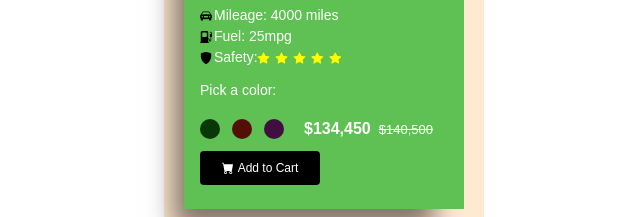
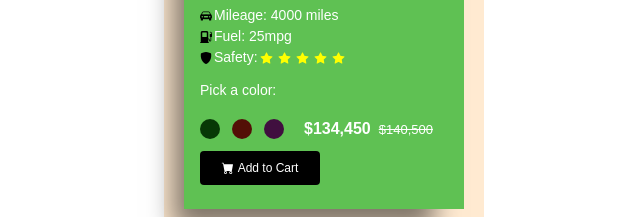
Before and after one commit to kalisubbaiya/js-car-shopping-card, a plain HTML site: page index.html in a window 1280 px wide. Shown: the part 332-549 px from the top of the page, 316-956 px from the left. Drawn offline with nearby package versions, Linux system fonts and the light colour scheme.

Commit message:
car shopping card

```diff
--- a/css/style.css
+++ b/css/style.css
@@ -53,6 +53,7 @@ p{
 }
 .bi-star-fill{
     color: yellow;
+    margin: 0 3px;
 }
 .span1{
     font-weight: bolder;
--- a/js/main.js
+++ b/js/main.js
@@ -3,7 +3,12 @@ let cars=[{
     name:"Rolls-Royce Phantom VIII",
     image1:"images/RRoyce-gr.webp",
     image2:"images/RRoyce-br.webp",
-    image3:"images/RRoyce-vio.webp"
+    image3:"images/RRoyce-vio.webp",
+    mileage:"Mileage: 4000 miles",
+    fuel:"Fuel: 25mpg",
+    safety_rating:5,
+    price:"$140,500",
+    offerPrice:"$134,450"
 }];
 let cont=document.querySelector(".container");
 
@@ -43,8 +48,6 @@ cars.forEach(e=>{
     title.style.borderRadius="4px";
 
 
-
-
     detail.appendChild(title);
 
     let cName=document.createElement("h3");
@@ -52,20 +55,20 @@ cars.forEach(e=>{
     detail.appendChild(cName);
 
     let para=document.createElement("p");
-    para.innerHTML=`<i class="bi bi-car-front-fill"></i>`+"Mileage: 4000 miles";
+    para.innerHTML=`<i class="bi bi-car-front-fill"></i>`+e.mileage;
     detail.appendChild(para);
 
     let para1=document.createElement("p");
-    para1.innerHTML=`<i class="bi bi-fuel-pump-fill"></i>`+"Fuel: 25mpg";
+    para1.innerHTML=`<i class="bi bi-fuel-pump-fill"></i>`+e.fuel;
     detail.appendChild(para1);
 
     let para2=document.createElement("p");
-    para2.innerHTML=`<i class="bi bi-shield-fill"></i>`+"Safety:"+
-    `<i class="bi bi-star-fill"></i>
-    <i class="bi bi-star-fill"></i>
-    <i class="bi bi-star-fill"></i>
-    <i class="bi bi-star-fill"></i>
-    <i class="bi bi-star-fill"></i>`;
+    para2.innerHTML=`<i class="bi bi-shield-fill"></i>`+"Safety:";
+    for(i=0;i<e.safety_rating;i++){
+        let starIcon=document.createElement("i");
+        starIcon.classList.add("bi-star-fill");
+        para2.appendChild(starIcon);
+    };
     detail.appendChild(para2);
 
     let para3=document.createElement("p");
@@ -103,12 +106,12 @@ cars.forEach(e=>{
     let span1=document.createElement("span");
     detail.appendChild(span1);
     span1.classList.add("span1");
-    span1.innerHTML="$134,450";
+    span1.innerHTML=e.offerPrice;
 
     let span2=document.createElement("span");
     detail.appendChild(span2);
     span2.classList.add("span2");
-    span2.innerHTML="$140,500";
+    span2.innerHTML=e.price;
 
     let addCart=document.createElement("div");
     detail.appendChild(addCart);
```
